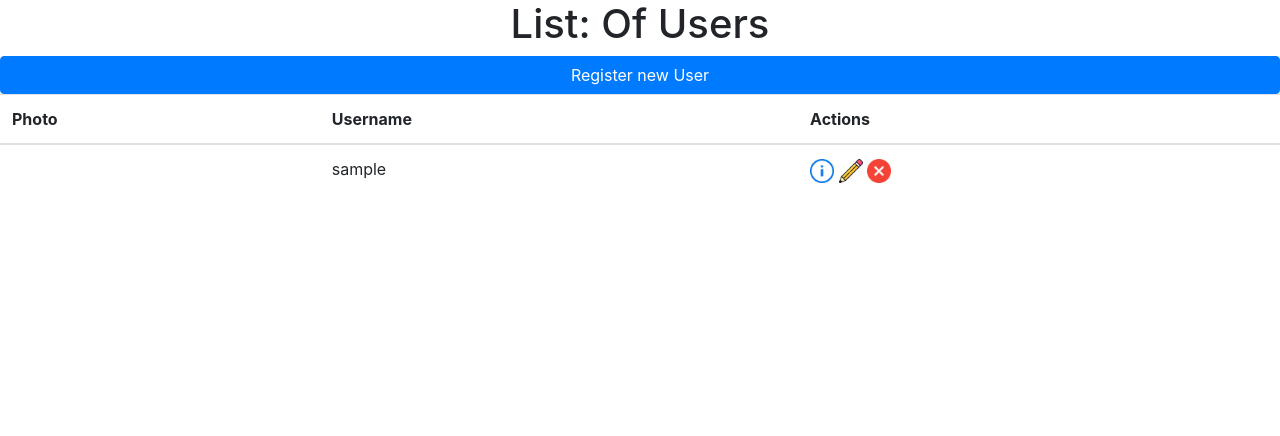
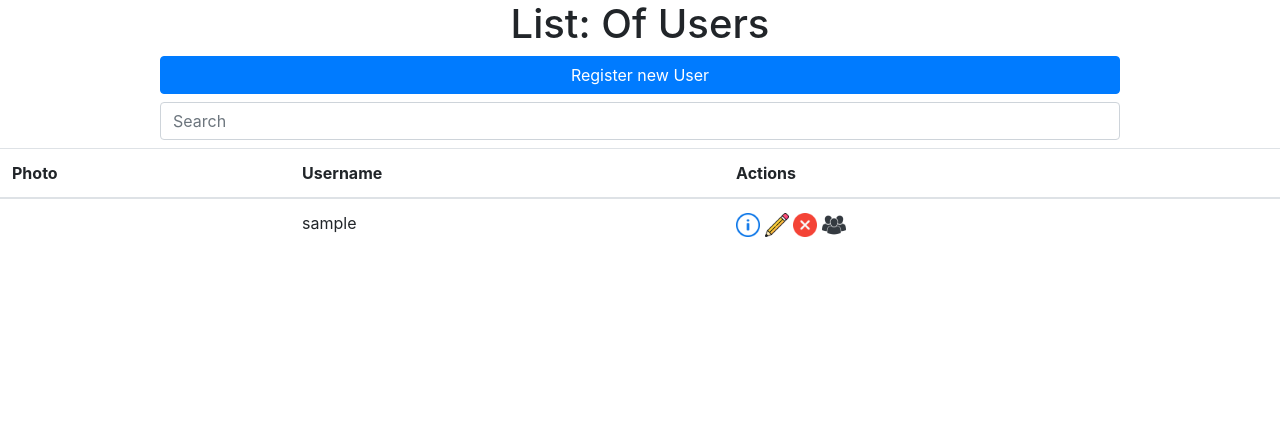
Before and after one commit to 0xfederico/balto, a Django app: page /users/users-list/ in a window 1280 px wide. Shown: the part 61-497 px from the top of the page. Run offline with Django 3.2, Linux system fonts and the light colour scheme; the visitor is signed in with stand-in values (Sample User, id 1); data comes from the database, SQL or seed files in the repository.

Commit message:
:sparkles: added function to filter client side results

```diff
--- a/static/js/main.js
+++ b/static/js/main.js
@@ -0,0 +1,21 @@
+//generic filter of elements
+function filterElements(input) {
+    let inp = input.value.toLowerCase();
+    let table = document.querySelectorAll(".table")[0];
+    let rows = table.tBodies[0].children;
+    for (let i = 0; i < rows.length; i++){
+        if (inp.length == 0)
+            rows[i].style.display = "table-row";
+        else {
+            let columns = rows[i].children;
+            for (let j = 0; j < columns.length; j++){
+                if (columns[j].textContent.toLowerCase().includes(inp)){
+                    rows[i].style.display = "table-row";
+                    break;
+                }
+                else
+                    rows[i].style.display = "none";
+            }
+        }
+    }
+}
--- a/users/templates/users/group_list.html
+++ b/users/templates/users/group_list.html
@@ -23,8 +23,9 @@
     {% endfor %}
 {% endblock %}
 
-{% block table_after %}
-    <div class="d-flex justify-content-center">
+{% block table_before %}
+    <div class="d-flex flex-column align-items-center">
         <a href="{% url 'users:group-create' %}" class="btn btn-primary w-75">Create new Group</a>
+        <input type="search" class="form-control my-2 w-75" aria-label="Search" placeholder="Search" oninput="filterElements(this)">
     </div>
 {% endblock %}
--- a/users/templates/users/user_list.html
+++ b/users/templates/users/user_list.html
@@ -20,11 +20,15 @@
                 <a href="{% url 'users:user-info' user.pk %}"><img src="{% static 'images/info.png' %}" alt="Info" width="24" height="24"></a>
                 <a href="{% url 'users:user-update' user.pk %}"><img src="{% static 'images/pencil.png' %}" alt="Update" width="24" height="24"></a>
                 <a href="{% url 'users:user-delete' user.pk %}"><img src="{% static 'images/remove.png' %}" alt="Delete" width="24" height="24"></a>
+                <a href="{% url 'users:user-groups' user.pk %}"><img src="{% static 'images/groups.png' %}" alt="Groups" width="24" height="24"></a>
             </td>
         </tr>
     {% endfor %}
 {% endblock %}
 
 {% block table_before %}
-    <a href="{% url 'users:user-create' %}" class="btn btn-primary w-100">Register new User</a>
+    <div class="d-flex flex-column align-items-center">
+        <a href="{% url 'users:user-create' %}" class="btn btn-primary w-75">Register new User</a>
+        <input type="search" class="form-control my-2 w-75" aria-label="Search" placeholder="Search" oninput="filterElements(this)">
+    </div>
 {% endblock %}
```
Also changed, not shown: static/images/groups.png (added).
